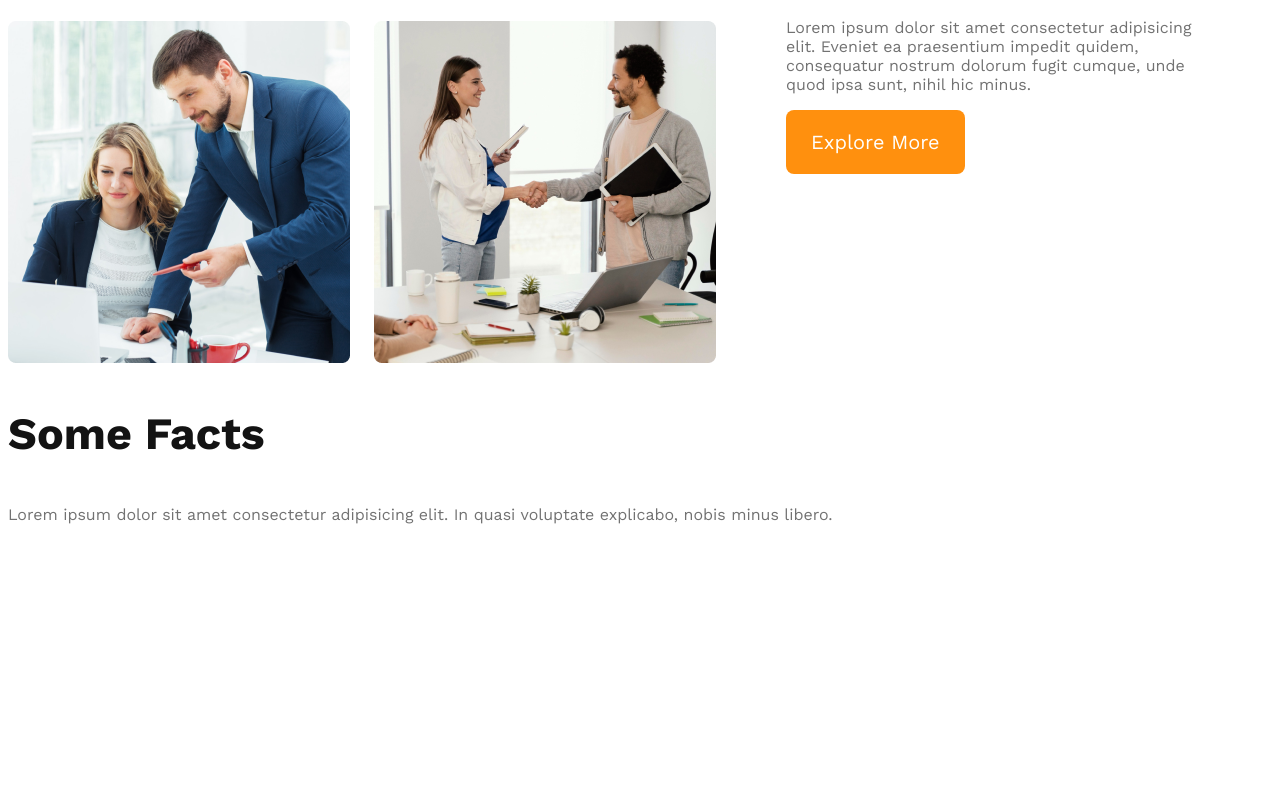
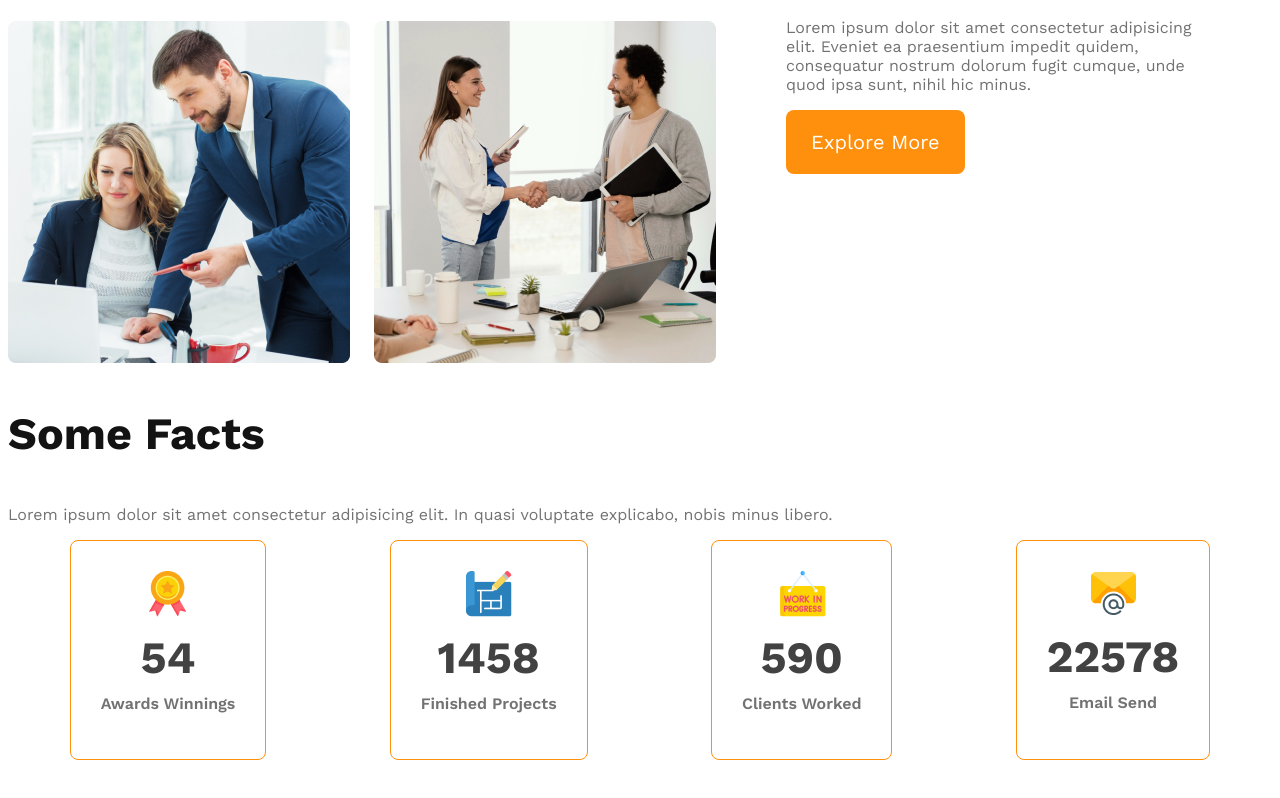
Before and after one commit to Atia9f/g3-architect-website, a plain HTML site: page index.html in a window 1280 px wide. Shown: the part 1270-2068 px from the top of the page. Before the commit the page ends 1864 px from the top, so only its background shows below. Drawn offline with nearby package versions, Linux system fonts and the light colour scheme.

Commit message:
added facts section

```diff
--- a/index.html
+++ b/index.html
@@ -53,6 +53,28 @@
         <section class="facts">
             <h3 class="section-title">Some Facts</h3>
             <p class="text-light-grey">Lorem ipsum dolor sit amet consectetur adipisicing elit. In quasi voluptate explicabo, nobis minus libero.</p>
+            <div class="facts-card-container">
+                <div class="card">
+                    <img src="images/icons/ribon.png" alt="">
+                    <h2 class="card-stats">54</h2>
+                    <p class="card-title text-light-grey">Awards Winnings</p>
+                </div>
+                <div class="card">
+                    <img src="images/icons/projects.png" alt="">
+                    <h2 class="card-stats">1458</h2>
+                    <p class="card-title text-light-grey">Finished Projects</p>
+                </div>
+                <div class="card">
+                    <img src="images/icons/customers.png" alt="">
+                    <h2 class="card-stats">590</h2>
+                    <p class="card-title text-light-grey">Clients Worked</p>
+                </div>
+                <div class="card">
+                    <img src="images/icons/email.png" alt="">
+                    <h2 class="card-stats">22578</h2>
+                    <p class="card-title text-light-grey">Email Send</p>
+                </div>
+            </div>
         </section>
     </main>
     <footer>
--- a/styles/style.css
+++ b/styles/style.css
@@ -106,6 +106,32 @@
       font-weight: 700;
   }
 
+  /* facts section */
+
+  .facts-card-container{
+    display: flex;
+    justify-content: space-around;
+  }
+
+  .facts-card-container .card{
+    border-radius: 8px;
+    border: 1px solid #FF900E;
+    text-align: center;
+    padding: 30px;
+  }
+
+  .facts-card-container .card-title{
+   font-weight: 600;
+   margin-top: 5px;
+  }
+
+  .facts-card-container .card-stats{
+    font-size: 2.8rem;
+    color: #424242;
+    margin-top: 10px;
+    margin-bottom: 10px;
+  }
+
   /* responsive media query */
   /* mobile device */
 
```
